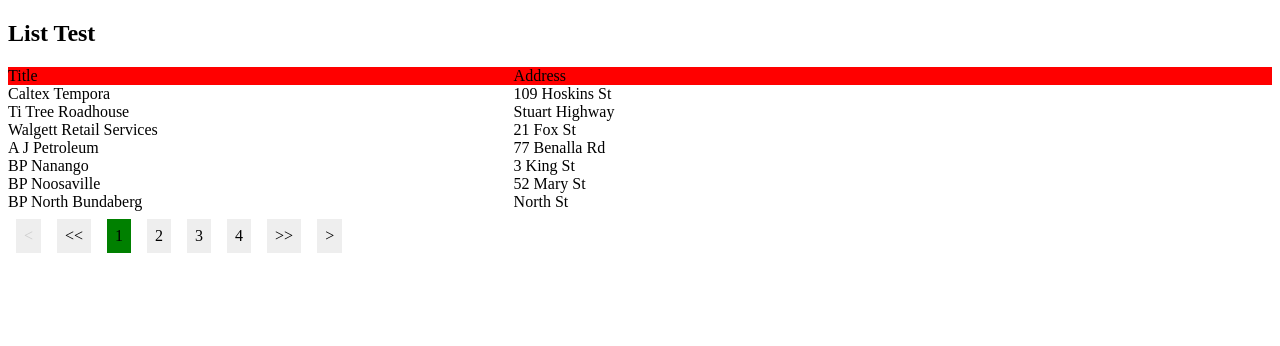
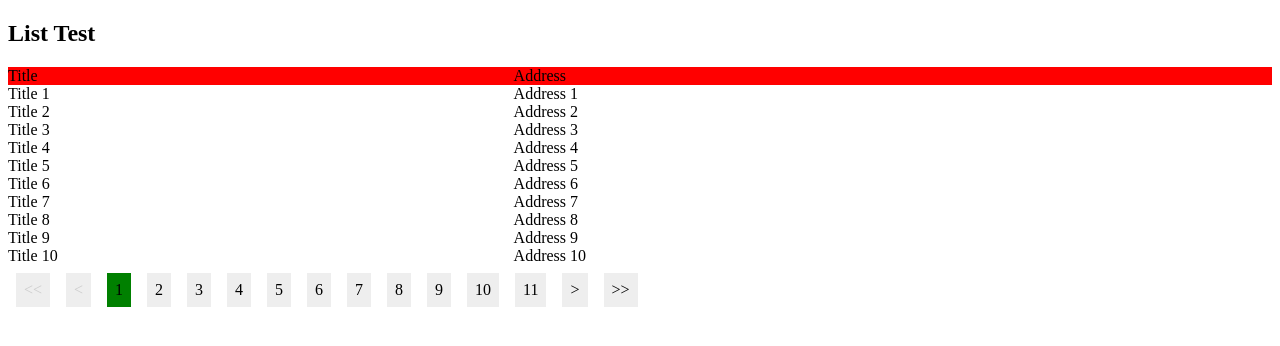
Before and after one commit to ohxyz/googlemaps-playground, a website: page src/list.html in a window 1280 px wide. Drawn offline with Linux system fonts and the light colour scheme.

Commit message:
Finished pagination.

```diff
--- a/src/business-locator.js
+++ b/src/business-locator.js
@@ -1,6 +1,6 @@
 /*
  * Origin LPG business locator
- * Requires IE9 or above
+ * Requires IE9+
  *
  * @requires jQuery
  *
@@ -43,7 +43,7 @@
     ui.component = {};
 
     /*
-     * Pagination component, can be an independ UI component
+     * Pagination component, can be an independent UI component
      *
      * @requires jQuery
      */
@@ -53,9 +53,11 @@
 
             var settings = $.extend( {
 
-                numberInTotal: 0,
+                numOfItemsInTotal: 0,
 
-                numberPerPage: 5,
+                numOfItemsPerPage: 10,
+
+                numOfPagesInPageGroup: 11,
 
                 disabledClassName: 'disabled',
 
@@ -68,56 +70,123 @@
             }, options );
 
             var currentPage = 1;
-            var pagesInTotal = Math.ceil( settings.numberInTotal / settings.numberPerPage );
+            var currentPageGroup = 1;
+            var numOfPagesInTotal = Math.ceil( settings.numOfItemsInTotal / settings.numOfItemsPerPage );
+            var numOfPageGroupsInTotal = Math.ceil( numOfPagesInTotal / settings.numOfPagesInPageGroup );
 
-            var $containerUl = $( '<ul>', { 'class': 'pagination' } );
-
-            var $prevLi = $( '<li>', { 'class': 'prev', 'html': '&lt;' } );
-            var $nextLi = $( '<li>', { 'class': 'next', 'html': '&gt;' } );
-            var $prevNLi = $( '<li>', { 'class': 'prev-n', 'html': '&lt;&lt;' } );
-            var $nextNLi = $( '<li>', { 'class': 'next-n', 'html': '&gt;&gt;' } );
+            var $containerUl = null;
+            var $prevLi = null;
+            var $nextLi = null;
+            var $prevNLi = null;
+            var $nextNLi = null;
 
             var $firstPageNumberLi = null;
             var $pageNumberLi = null;
             var pageNumberLis = [];
 
-            $containerUl.append( $prevLi, $prevNLi);
-
             var propName = 'pageNumber';
 
-            for ( var i = 1; i <= pagesInTotal; i ++ ) {
+            init( currentPage );
 
-                $pageNumberLi = $( '<li>', { 'class': settings.pageNumberClassName, 'text': i } ).data( propName, i );
+            function init( pageGroupNumber ) {
 
-                if ( i === 1 ) {
+                var pageNumer = ( pageGroupNumber - 1 ) * settings.numOfPagesInPageGroup + 1;
 
-                    $firstPageNumberLi = $pageNumberLi;
+                renderPagination( pageGroupNumber );
+                settings.onNumberClick( pageNumer )
+
+                setActive( $firstPageNumberLi );
+                setDisabled();
+            }
+
+
+            function reRenderPagination( pageGroupNumber, pageActivated ) {
+
+                var $containerParent = $containerUl.parent();
+
+                renderPagination( pageGroupNumber, pageActivated );
+                $containerParent.append( $containerUl );
+            }
+
+
+            /*
+             *
+             * @param { number } - pageActivated is from 1 to settings.numOfPagesInPageGroup
+             */
+            function renderPagination( pageGroupNumber, pageActivated ) {
+
+                if ( $containerUl !== null && $containerUl.length >= 1 ) {
+
+                    $containerUl.remove();
                 }
 
-                pageNumberLis.push( $pageNumberLi );
-                $containerUl.append( $pageNumberLi );
+                var pageActivated = pageActivated === undefined ? 1 : pageActivated;
+
+                currentPage = ( pageGroupNumber - 1 ) * settings.numOfPagesInPageGroup + pageActivated;
+
+                $containerUl = $( '<ul>', { 'class': 'pagination' } );
+
+                $prevLi = $( '<li>', { 'class': 'prev', 'html': '&lt;' } );
+                $nextLi = $( '<li>', { 'class': 'next', 'html': '&gt;' } );
+                $prevNLi = $( '<li>', { 'class': 'prev-n', 'html': '&lt;&lt;' } );
+                $nextNLi = $( '<li>', { 'class': 'next-n', 'html': '&gt;&gt;' } );
+
+                $containerUl.append( $prevNLi, $prevLi );
+                renderPageGroup( pageGroupNumber, $containerUl );
+                $containerUl.append( $nextLi, $nextNLi );
+
+                $containerUl.on( 'click', function ( event ) {
+
+                    if ( event.target === event.currentTarget ) {
+
+                        return;
+                    }
+
+                    var $target = $( event.target );
+
+                    handleClick( $target );
+
+                } );
             }
 
-            $containerUl.on( 'click', function ( event ) {
 
-                if ( event.target === event.currentTarget ) {
+            function renderPageGroup( pageGroupNumber, $container ) {
+
+                if ( pageGroupNumber < 1 || pageGroupNumber > numOfPageGroupsInTotal ) {
 
                     return;
                 }
 
-                var $target = $( event.target );
+                var $pageNumberLi = null;
+                var pageNumber = 0;
+                var pageGroupIndex = pageGroupNumber - 1;
 
-                handleClick( $target );
-            } );
+                for ( var i = 1; i <= settings.numOfPagesInPageGroup; i ++ ) {
+
+                    pageNumber = pageGroupIndex * settings.numOfPagesInPageGroup + i;
+
+                    if ( pageNumber > numOfPagesInTotal ) {
+
+                        return;
+                    }
+
+                    $pageNumberLi = $( '<li>', { 'class': settings.pageNumberClassName, 'text': pageNumber } )
+                    $pageNumberLi.data( propName, pageNumber );
+
+                    $container.append( $pageNumberLi );
+                    pageNumberLis.push( $pageNumberLi );
+                }
+
+            }
 
 
             function handleClick( $element ) {
 
-                //console.log( 1, $element  );
-
                 if ( $element.hasClass( settings.pageNumberClassName ) === true ) {
 
                     currentPage = $element.data( propName );
+
+                    console.log( 'c', currentPage );
 
                 }
                 else if( $element.is( $prevLi ) ) {
@@ -129,15 +198,51 @@
 
                     currentPage --;
 
+                    if ( currentPage <= ( currentPageGroup - 1 ) * settings.numOfPagesInPageGroup ) {
+
+                        currentPageGroup --;
+                        reRenderPagination( currentPageGroup, settings.numOfPagesInPageGroup );
+                    }
+
                 }
                 else if ( $element.is( $nextLi ) ) {
 
-                    if ( currentPage >= pagesInTotal ) {
+                    if ( currentPage >= numOfPagesInTotal ) {
 
                         return ;
                     }
 
                     currentPage ++;
+
+                    if ( currentPage > currentPageGroup * settings.numOfPagesInPageGroup ) {
+
+                        currentPageGroup ++;
+                        reRenderPagination( currentPageGroup );
+                    }
+                }
+                else if ( $element.is( $prevNLi ) ){
+
+                    if ( currentPageGroup <= 1 ) {
+
+                        return;
+                    }
+
+                    currentPageGroup --;
+
+                    reRenderPagination( currentPageGroup );
+
+                }
+                else if ( $element.is( $nextNLi ) ) {
+
+                    if ( currentPageGroup >= numOfPageGroupsInTotal ) {
+
+                        return ;
+                    }
+
+                    currentPageGroup ++;
+
+                    reRenderPagination( currentPageGroup );
+
                 }
 
 
@@ -165,35 +270,41 @@
 
             function setDisabled() {
 
-                if ( currentPage === 1 ) {
+                setDisabledBase( currentPage, numOfPagesInTotal, $prevLi, $nextLi );
+                setDisabledBase( currentPageGroup, numOfPageGroupsInTotal, $prevNLi, $nextNLi );
+            }
 
-                    $prevLi.addClass( settings.disabledClassName );
-                    $nextLi.removeClass( settings.disabledClassName );
+
+            function setDisabledBase( currentPageOrPageGroup,
+                                      numOfPagesOrPageGoupsInTotal,
+                                      $prevLiOrNLi,
+                                      $nextLiOrNLi ) {
+
+                if ( currentPageOrPageGroup === 1 && numOfPagesOrPageGoupsInTotal === 1 ) {
+
+                    $prevLiOrNLi.addClass( settings.disabledClassName );
+                    $nextLiOrNLi.addClass( settings.disabledClassName );
 
                 }
-                else if ( currentPage === pagesInTotal ) {
+                else if ( currentPageOrPageGroup === 1 ) {
 
-                    $nextLi.addClass( settings.disabledClassName );
-                    $prevLi.removeClass( settings.disabledClassName );
+                    $prevLiOrNLi.addClass( settings.disabledClassName );
+                    $nextLiOrNLi.removeClass( settings.disabledClassName );
+                }
+                else if ( currentPageOrPageGroup === numOfPagesOrPageGoupsInTotal ) {
+
+                    $nextLiOrNLi.addClass( settings.disabledClassName );
+                    $prevLiOrNLi.removeClass( settings.disabledClassName );
                 }
                 else {
 
-                    $prevLi.removeClass( settings.disabledClassName );
-                    $nextLi.removeClass( settings.disabledClassName );
+                    $prevLiOrNLi.removeClass( settings.disabledClassName );
+                    $nextLiOrNLi.removeClass( settings.disabledClassName );
                 }
 
             }
 
-            function init() {
-
-                setActive( $firstPageNumberLi );
-                setDisabled();
-            }
-
-            init();
-
-            return $containerUl.append( $nextNLi, $nextLi );
-
+            return $containerUl;
         }
 
         return {
@@ -213,6 +324,8 @@
         var suburbTextInputId = 'search-by-suburb';
         var stateSelectId = 'search-by-state';
         var postcodeId = 'search-by-postcode';
+        var searchButtonId = 'search-business';
+        var stateLiterals = [ 'VIC', 'NSW', 'WA', 'SA', 'QLD', 'TAS', 'NT', 'ACT' ];
 
         function $buildSearchSection() {
 
@@ -226,7 +339,6 @@
 
             var $stateLabel = $( '<label>', { 'for': stateSelectId, 'text': 'State' } );
             var $stateSelect = $( '<select>', { 'id': stateSelectId, 'name': stateSelectId } );
-            var stateLiterals = [ 'VIC', 'NSW', 'WA', 'SA', 'QLD', 'TAS', 'NT', 'ACT' ];
 
 
             var $postcodeLabel = $( '<label>', { 'for': postcodeId, 'text': 'Postcode' } );
@@ -234,7 +346,6 @@
                                                      'type': 'text',
                                                      'name': postcodeId } );
 
-            var searchButtonId = 'search-business';
             var $searchButton = $( '<button>', { 'id': searchButtonId,
                                                  'name': searchButtonId,
                                                  'text': 'Search' } );
@@ -281,7 +392,7 @@
 
                 listHeaderContent: {},
 
-                numberPerPage: 5
+                numOfItemsPerPage: 10
 
             }, options );
 
@@ -295,8 +406,8 @@
                     $list.remove();
                 }
 
-                var start = ( pageNumber - 1 ) * settings.numberPerPage;
-                var end = pageNumber * settings.numberPerPage;
+                var start = ( pageNumber - 1 ) * settings.numOfItemsPerPage;
+                var end = pageNumber * settings.numOfItemsPerPage;
                 var items = settings.items.slice( start, end );
 
                 var listOptions = {
@@ -316,17 +427,15 @@
 
             var paginationOptions = {
 
-                numberInTotal: settings.items.length,
+                numOfItemsInTotal: settings.items.length,
 
-                numberPerPage: settings.numberPerPage,
+                numOfItemsPerPage: settings.numOfItemsPerPage,
 
                 onNumberClick: onNumberClick
 
             };
 
             var $pager = ui.component.pagination.$createPagination( paginationOptions );
-
-            onNumberClick( 1 );
 
             return $containerDiv.append( $pager );
 
--- a/src/list.html
+++ b/src/list.html
@@ -30,10 +30,16 @@
         width: 40% ;
     }
 
+    .pagination {
+
+        cursor: pointer;
+    }
+
+
     .pagination li {
 
         display: inline-block;
-        cursor: pointer;
+        user-select: none;
         padding: 8px;
         margin: 8px;
         background: #eeeeee;
@@ -61,19 +67,32 @@
     <div id="list-test"></div>
 
     <script src="jquery.min.js"></script>
+    <script src="business-locator-locations.js"></script>
     <script src="business-locator.js"></script>
     <script src="dummy-locations.js"></script>
     <script>
 
+        var dummy = new Array( 401 ).fill( null );
+
+        dummy.map( function ( item, index, array ) {
+
+            array[ index ] = {
+
+                'LocationTitle': 'Title ' + ( index + 1 ),
+                'Address1': 'Address ' + ( index + 1 ),
+            }
+
+        } );
+
         var listOptions = {
 
-            items: dummyLocations,
+            // dummyLocations, businessLocator.locations, ...
+            items: dummy,
 
             listItemFields: [ 'LocationTitle', 'Address1' ],
 
             listHeaderContent: { 'LocationTitle': 'Title', 'Address1': 'Address' },
 
-            numberPerPage: 7
         };
 
         $list = businessLocator.ui.dom.$buildListWithPagination( listOptions );
```
